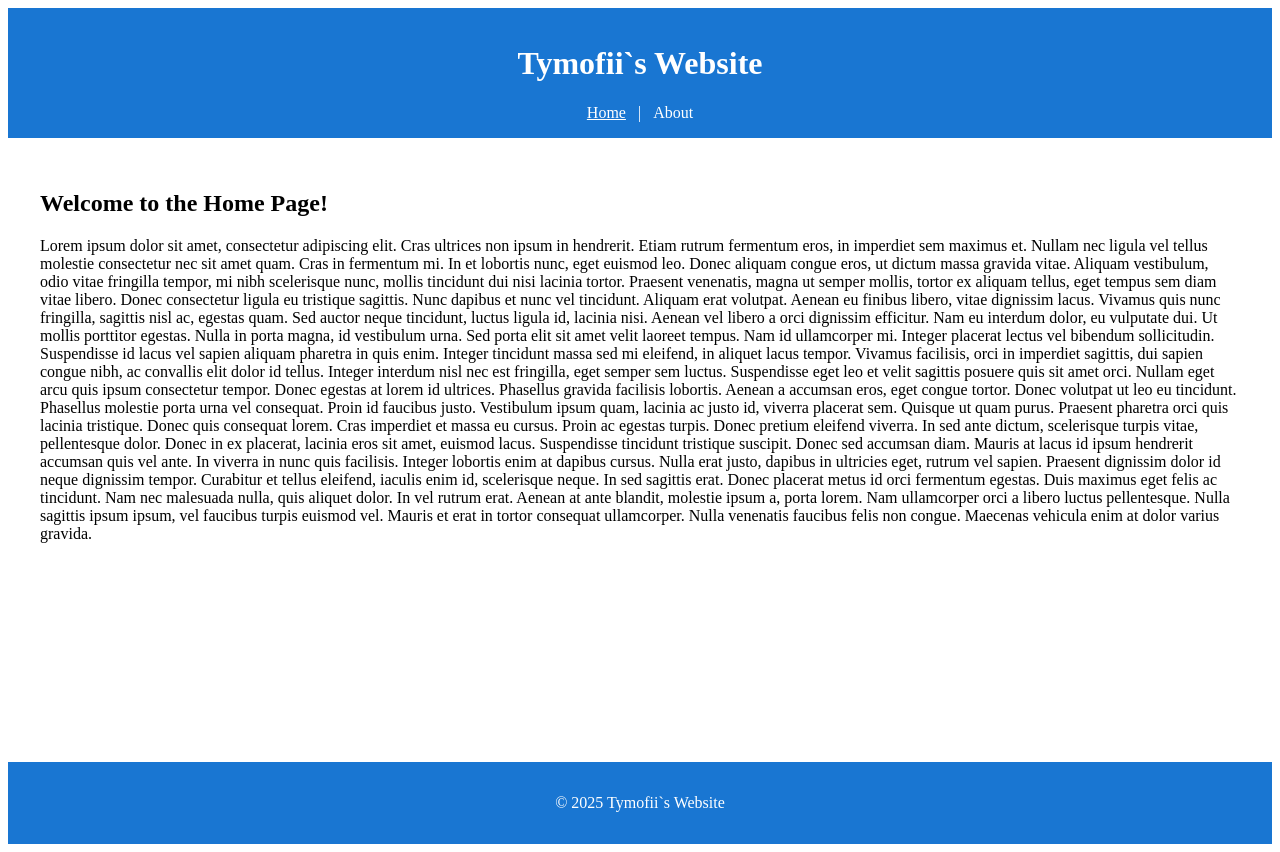
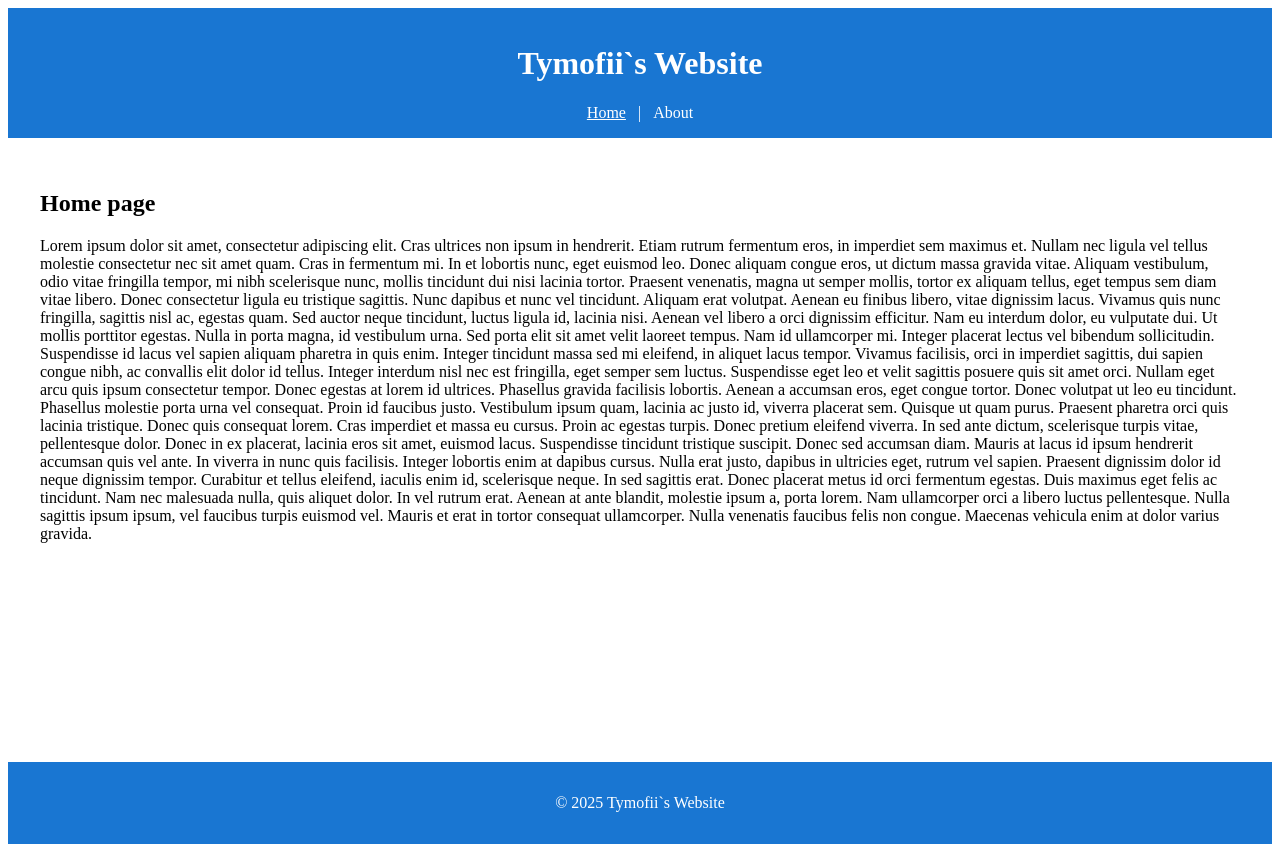
Before and after one commit to tymofiiivzhenko/frontend, an Angular app: page / in a window 1280 px wide. Built offline with nearby package versions, Linux system fonts and the light colour scheme.

Commit message:
Changes to Home and About pages

```diff
--- a/src/app/pages/home/home.html
+++ b/src/app/pages/home/home.html
@@ -1,4 +1,4 @@
-<h2>Welcome to the Home Page!</h2>
+<h2>Home page</h2>
 <p>Lorem ipsum dolor sit amet, consectetur adipiscing elit. Cras ultrices non ipsum in hendrerit. Etiam rutrum fermentum eros, in imperdiet sem maximus et. Nullam nec ligula vel tellus molestie consectetur nec sit amet quam. Cras in fermentum mi. In et lobortis nunc, eget euismod leo. Donec aliquam congue eros, ut dictum massa gravida vitae. Aliquam vestibulum, odio vitae fringilla tempor, mi nibh scelerisque nunc, mollis tincidunt dui nisi lacinia tortor. Praesent venenatis, magna ut semper mollis, tortor ex aliquam tellus, eget tempus sem diam vitae libero. Donec consectetur ligula eu tristique sagittis. Nunc dapibus et nunc vel tincidunt. Aliquam erat volutpat. Aenean eu finibus libero, vitae dignissim lacus. Vivamus quis nunc fringilla, sagittis nisl ac, egestas quam. Sed auctor neque tincidunt, luctus ligula id, lacinia nisi.
 
 Aenean vel libero a orci dignissim efficitur. Nam eu interdum dolor, eu vulputate dui. Ut mollis porttitor egestas. Nulla in porta magna, id vestibulum urna. Sed porta elit sit amet velit laoreet tempus. Nam id ullamcorper mi. Integer placerat lectus vel bibendum sollicitudin. Suspendisse id lacus vel sapien aliquam pharetra in quis enim. Integer tincidunt massa sed mi eleifend, in aliquet lacus tempor.
```
